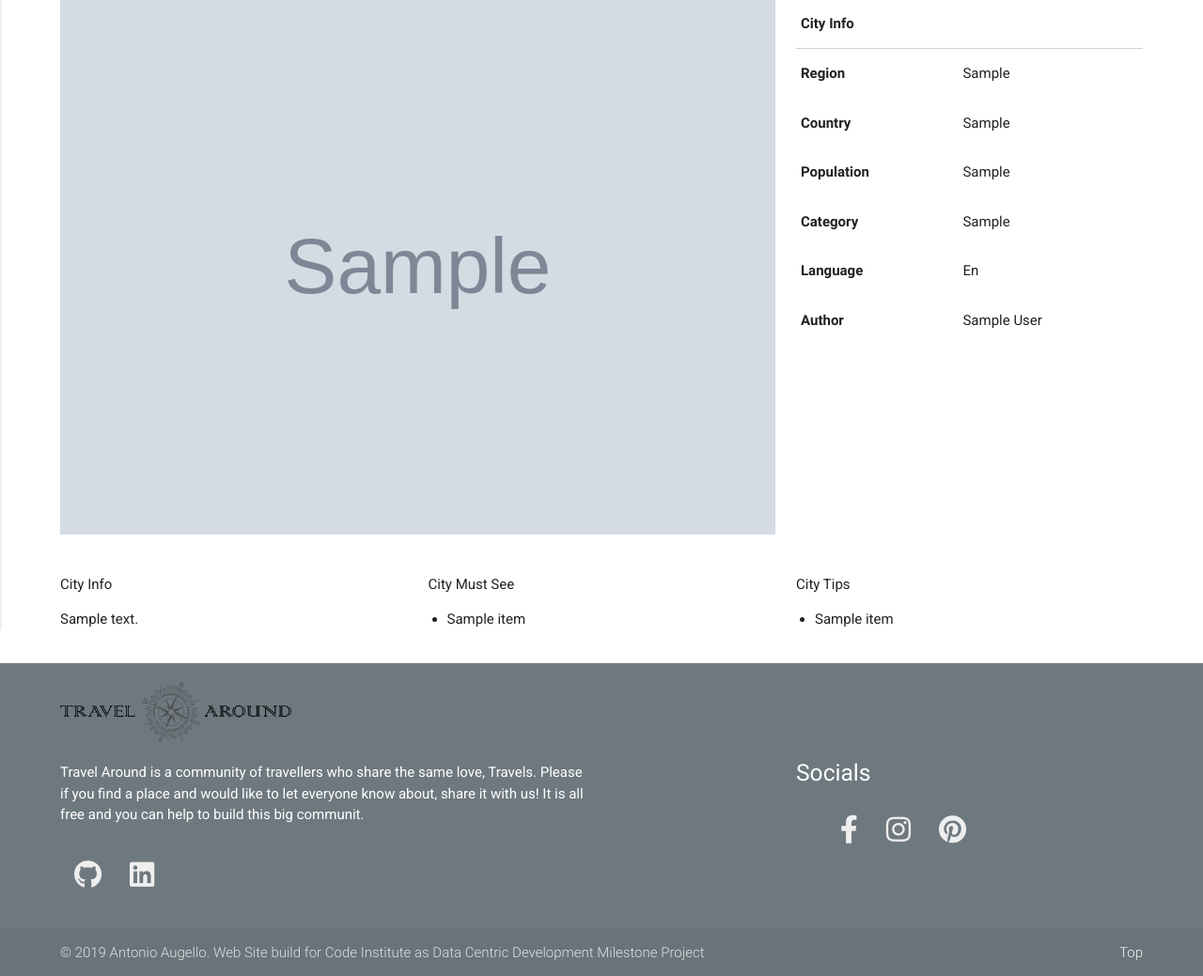
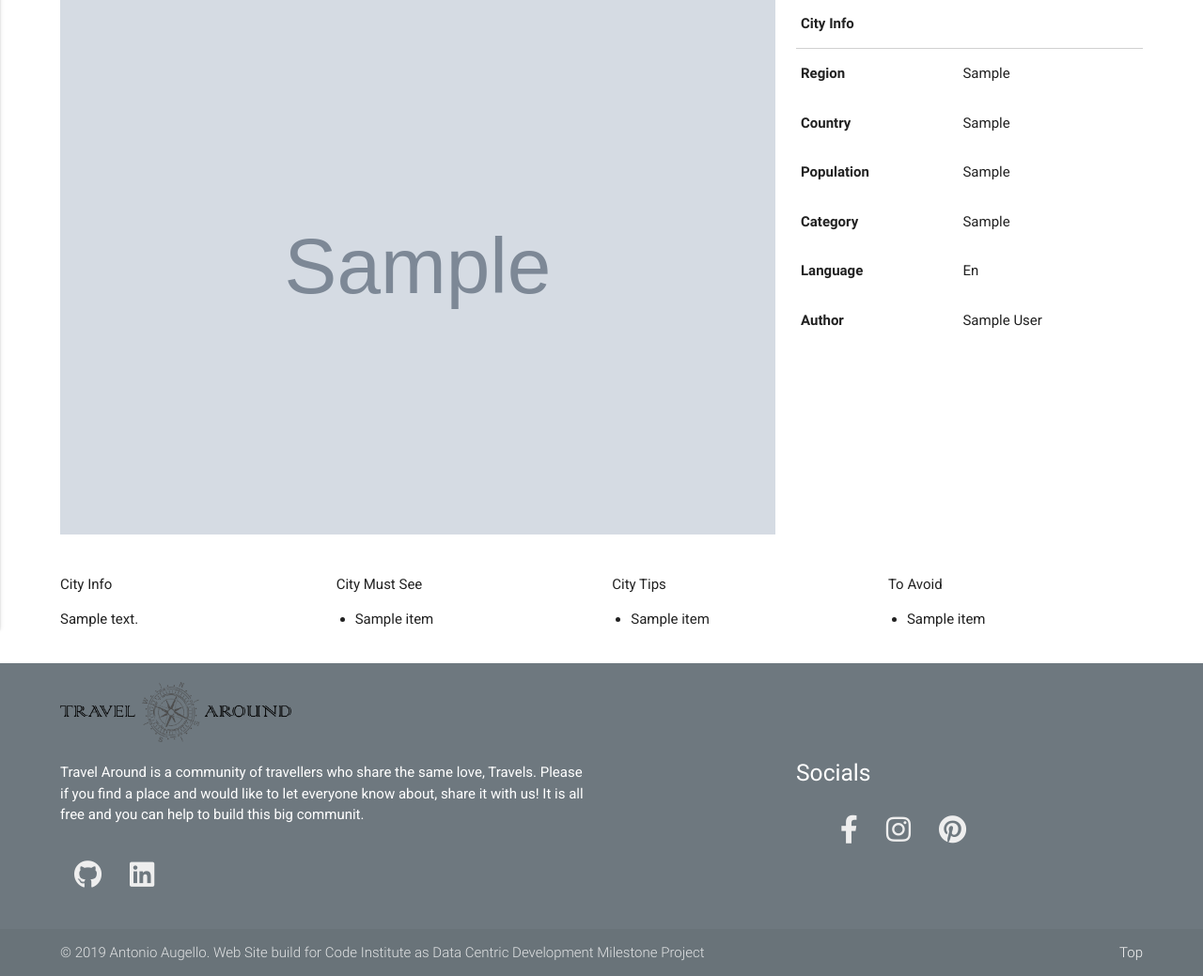
Before and after one commit to augelloantonio/travel-around-milestone, a Flask app: template templates/city.html in a window 1280 px wide. Shown: the part 191-1230 px from the top of the page at 94% size. Run offline with Flask 2, Linux system fonts and the light colour scheme; the template is opened without the code that fills it: most values are stand-ins (such as "Sample title", 1, 10 or a date in 2020); grey boxes marked "Sample" are stand-in pictures; some libraries are stand-ins or nearby versions.

Commit message:
added section to avoid

```diff
--- a/templates/city.html
+++ b/templates/city.html
@@ -50,7 +50,7 @@
 
 <!-- Content-->
 <div class="row">
-    <div class="col s12 m4">
+    <div class="col s12 m6 l3">
         <div class="info_header">
             <p class="info_title">City Info</p>
         </div>
@@ -58,7 +58,7 @@
             <p class="">{{cities.city_description}}</p>
         </div>
     </div>
-    <div class="col s12 m4">
+    <div class="col s12 m6 l3">
         <div class="info_header">
             <p class="info_title">City Must See</p>
         </div>
@@ -70,13 +70,25 @@
             </ul>
         </div>
     </div>
-    <div class="col s12 m4">
+    <div class="col s12 m6 l3">
         <div class="info_header">
             <p class="info_title">City Tips</p>
         </div>
         <div class="info_body">
             <ul class="">
                 {%for item in city.city_tips%}
+                <li class="items">{{item}}</li>
+                {%endfor%}
+            </ul>
+        </div>
+    </div>
+    <div class="col s12 m6 l3">
+        <div class="info_header">
+            <p class="info_title">To Avoid</p>
+        </div>
+        <div class="info_body">
+            <ul class="">
+                {%for item in city.city_to_avoid%}
                 <li class="items">{{item}}</li>
                 {%endfor%}
             </ul>
```
